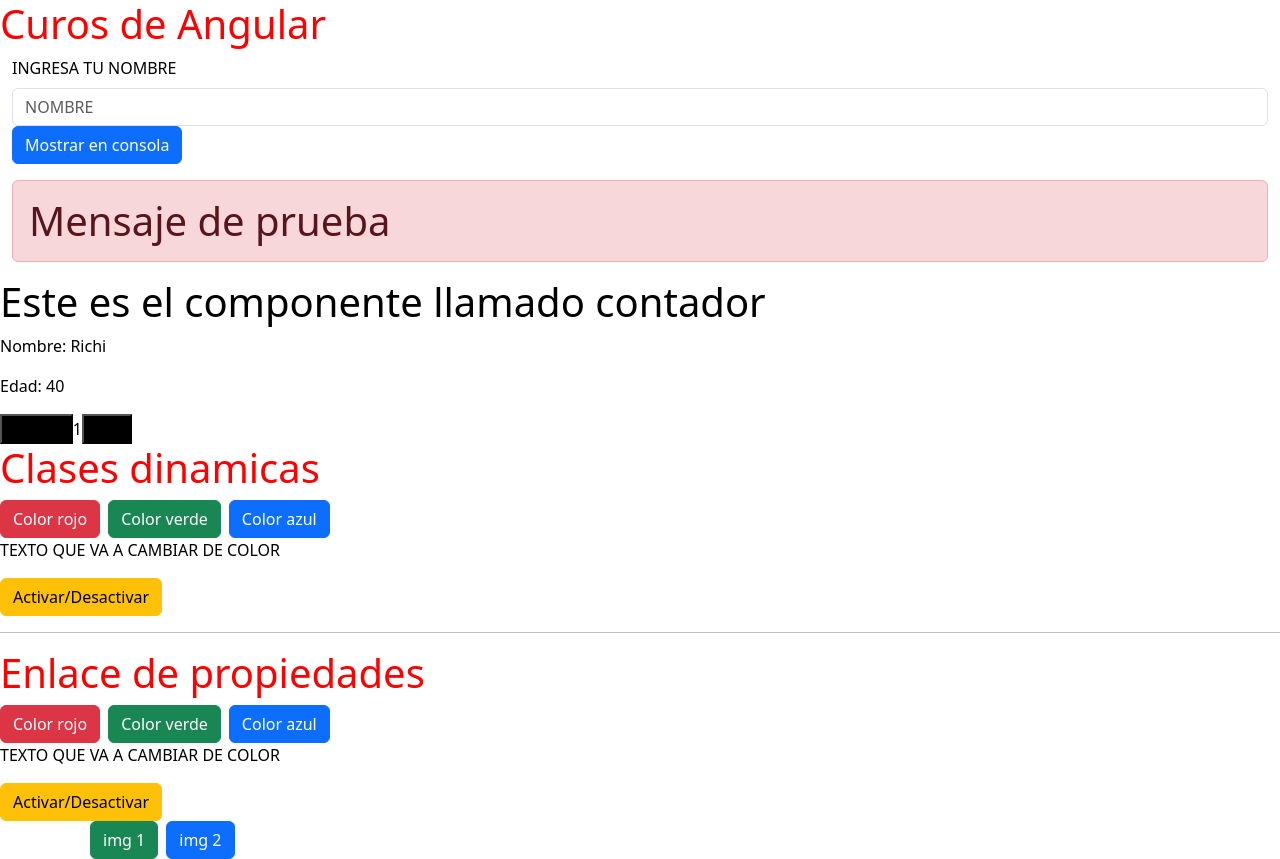
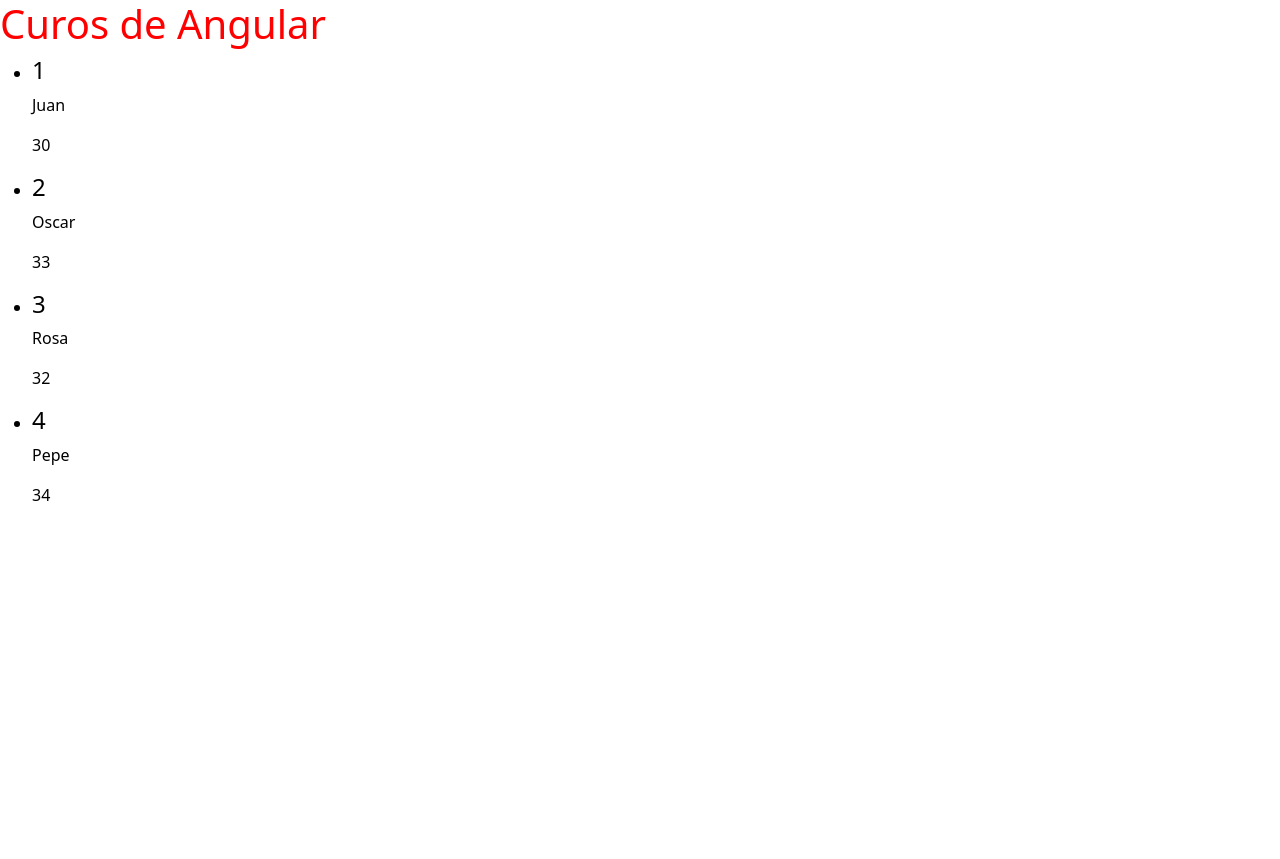
Before and after one commit to Rjchi/angular-course, an Angular app: page / in a window 1280 px wide. After the commit the page ends 800 px from the top, so only its background shows below. Built offline with nearby package versions, Linux system fonts and the light colour scheme.

Commit message:
directiva ngfor para iterar elmentos

```diff
--- a/src/app/app.component.html
+++ b/src/app/app.component.html
@@ -1,6 +1,6 @@
 <main>
   <h1>Curos de Angular</h1>
-  <div class="container-fluid my-2">
+  <!-- <div class="container-fluid my-2">
     <app-formulario></app-formulario>
   </div>
 
@@ -10,6 +10,8 @@
   <app-botones></app-botones>
   <hr>
   <h1>Enlace de propiedades</h1>
-  <app-botones-propiedades></app-botones-propiedades>
+  <app-botones-propiedades></app-botones-propiedades> -->
+
+  <app-bucles></app-bucles>
 
 </main>
--- a/src/app/app.module.ts
+++ b/src/app/app.module.ts
@@ -9,7 +9,8 @@
 import { ComponentCliExampleComponent } from './component-cli-example/component-cli-example.component';
 import { BotonesComponent } from './botones/botones.component';
 import { BotonesPropiedadesComponent } from './botones-propiedades/botones-propiedades.component';
-import { FormularioComponent } from './formulario/formulario.component'
+import { FormularioComponent } from './formulario/formulario.component';
+import { BuclesComponent } from './bucles/bucles.component'
 
 /**-------------------------------------------------------------------------
  * |  Aqui registramos todos los componentes que forman parte de este modulo
@@ -22,6 +23,7 @@
     BotonesComponent,
     BotonesPropiedadesComponent,
     FormularioComponent,
+    BuclesComponent,
   ],
   imports: [
     BrowserModule
--- /dev/null
+++ b/src/app/bucles/bucles.component.html
@@ -0,0 +1,11 @@
+<main>
+  <ul>
+    <!-- Con esto hacemos que se repita el elemento con diferente valor -->
+    <!-- Y asignamos el valor de la iteracion en la variable item -->
+    <li *ngFor="let persona of personas; let item = index">
+      <h4>{{item + 1}}</h4>
+      <p>{{persona.nombre}}</p>
+      <p>{{persona.edad}}</p>
+    </li>
+  </ul>
+</main>
--- /dev/null
+++ b/src/app/bucles/bucles.component.ts
@@ -0,0 +1,16 @@
+import { Component } from '@angular/core';
+import { Persona } from '../persona';
+
+@Component({
+  selector: 'app-bucles',
+  templateUrl: './bucles.component.html',
+  styleUrls: ['./bucles.component.css'],
+})
+export class BuclesComponent {
+  personas: Persona[] = [
+    { nombre: 'Juan', edad: 30 },
+    { nombre: 'Oscar', edad: 33 },
+    { nombre: 'Rosa', edad: 32 },
+    { nombre: 'Pepe', edad: 34 },
+  ];
+}
```
Also changed, not shown: src/app/bucles/bucles.component.css (added), 1 other file (tests, documents, lock files or other folders).
